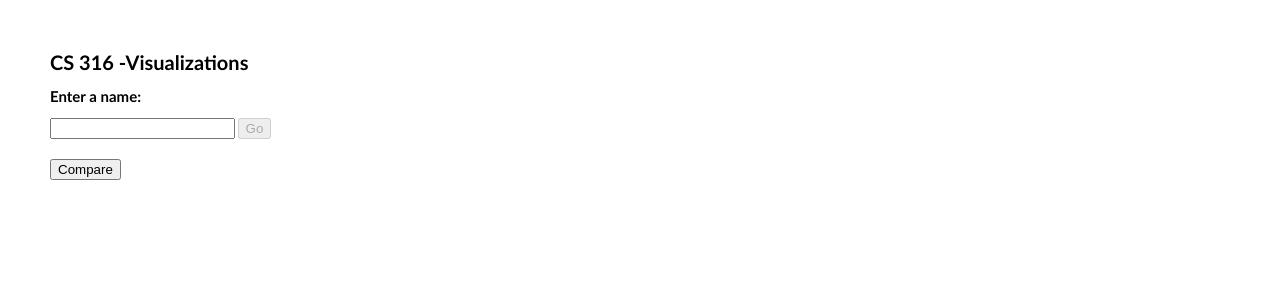
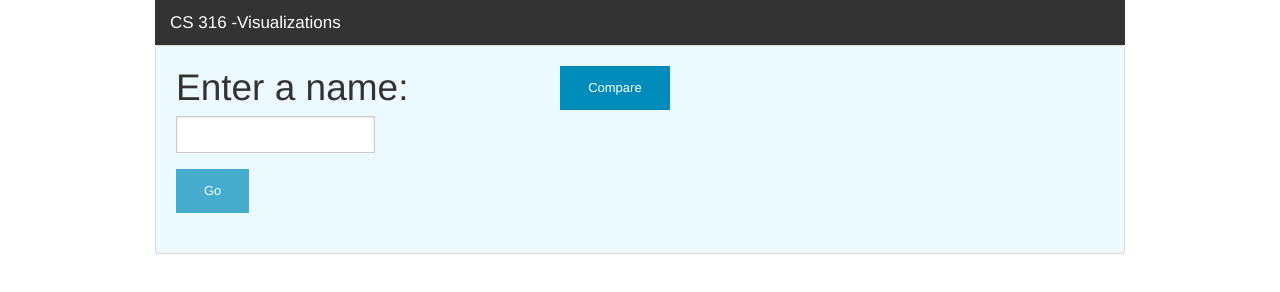
Before and after one commit to jasoncode/316Final, a plain HTML site: page index.html in a window 1280 px wide. Drawn offline with nearby package versions, Linux system fonts and the light colour scheme; some icons are missing.

Commit message:
Pretty buttons

```diff
--- a/index.html
+++ b/index.html
@@ -1,32 +1,59 @@
 <!doctype html>
 <html lang="us" ng-app="app">
-
    <head>
       <meta charset="utf-8">
       <title>jQuery UI Example Page</title>
       <link href="jquery-ui.css" rel="stylesheet">
       <link rel="stylesheet" href="index.css">
+      <link rel="stylesheet" href="foundation.css" />
+      <link rel="stylesheet" href="app.css" />
+      <link href="http://cdnjs.cloudflare.com/ajax/libs/foundicons/3.0.0/foundation-icons.css" rel="stylesheet" />
+      <script src="js/vendor/modernizr.js"></script>
    </head>
-
    <body ng-controller="Control as control">
-  <h1>CS 316 -Visualizations</h1>
+      <!--Top bar -->
+      <div class="row">
+         <div class="large-12 columns">
+            <nav class="top-bar" data-topbar>
+               <ul class="title-area">
+                  <li class="name">
+                     <h1>
+                        <a href="#">
+                        CS 316 -Visualizations
+                        </a>
+                     </h1>
+                  </li>
+                  <li class="toggle-topbar menu-icon"><a href="#"><span>menu</span></a></li>
+               </ul>
+            </nav>
+         </div>
+      </div>
+      <!--Selection Panel-->
+      <div class="row">
+         <div class="large-12 columns">
+            <div class="panel callout radius">
+               <div class="row">
+                  <div class="large-5 columns">
                      <div class="hide" ng-show="control.showSponsoredBills || control.showCosponsoredBills"></div>
                      <div>
                         <h2 class="demoHeaders">Enter a name:</h2>
                         <div class="nameField">
                            <input id="autocomplete1" ng-model="control.representative1">
-      <button ng-disabled="!control.representative1" ng-click="control.runOnePerson()" ng-hide = "control.showSecondName"> Go </button>
+                           <button class="button small" ng-disabled="!control.representative1" ng-click="control.run()"> Go </button>
                         </div>
-
                      </div>
-
-  <button ng-click="control.toggleSecondName()"> {{control.compareButtonText}} </button>
-
+                  </div>
+                  <button class="button small" ng-click="control.toggleSecondName()"> {{control.compareButtonText}} </button>
+                  <div class="large-5 columns">
                      <div ng-show="control.showSecondName">
                         <h2 class="demoHeaders">Enter a second name:</h2>
                         <div class="nameField" ng-show="control.showSecondName">
                            <input id="autocomplete2" ng-model="control.representative2" />
-      <button id="compare" ng-disabled = "!(control.representative1 && control.representative2)"ng-click="control.compare()" type="button">Go</button>
+                        </div>
+                     </div>
+                  </div>
+               </div>
+            </div>
          </div>
       </div>
 
@@ -35,19 +62,15 @@
       <div id="repVsPres" ng-show = "control.showOneSponsorship" class = "graph"></div>
       <div id="controversialGraph" ng-show = "control.showOneSponsorship" class = "graph"></div>
       <div id="contributionsGraph" ng-show = "control.showOneSponsorship" class = "graph"></div>
-
-
       <div id="oneRepSponsorship" class="sponsorship" ng-show="control.showOneSponsorship">
          <h6> {{control.representative1}} Sponsorship </h6>
          <div class="textAndButton">
             <p> Bills Sponsored: {{control.countOneSponsored}}
                <button ng-hide="control.showSponsoredBills" ng-click="control.toggleSponsoredBills()"> See Bills </button>
          </div>
-
          <div ng-show="control.showSponsoredBills">
             <sponsored-bills/>
          </div>
-
          <div>
             <div class="textAndButton">
                <p> Bills Cosponsored: {{control.countOneCosponsored}}
@@ -70,15 +93,10 @@
                   </tr>
                </tbody>
             </table>
-
             <button ng-hide="control.showCosponsors" ng-click="control.toggleCosponsors()">See all {{control.uniqueCosponsorCount}} Cosponsors </button>
-
             <div ng-show="control.showCosponsors">
                <cosponsors/>
             </div>
-
-
-
             <table class="sponsorship-table">
                <caption class="table-title"> Representatives {{control.representative1}} Cosponsors Most Often</Caption>
                <tbody>
@@ -87,19 +105,12 @@
                   </tr>
                </tbody>
             </table>
-
             <button ng-hide="control.showCosponsors" ng-click="control.toggleCosponsored()">See all {{control.cosponsoredCount}} representatives {{control.representative1}} has cosponsored</button>
             <div ng-show="control.showCosponsored">
                <cosponsored-people/>
             </div>
-
-
          </div>
-
-
-
       </div>
-
       <div id="twoRepSponsorship" class="sponsorship" ng-show="control.showTwoSponsorship">
          <h6> {{control.representative1}}'s Bills Cosponsored by {{control.representative2}}</h6>
          <div class="textAndButton">
@@ -109,7 +120,6 @@
          <div ng-show = "control.showRep1Bills">
             <rep1-bills/>
          </div>
-
          <h6> {{control.representative2}}'s Bills Cosponsored by {{control.representative1}}</h6>
          <div class="textAndButton">
             <p> Bills Sponsored: {{control.rep2BillsCount}}
@@ -118,7 +128,6 @@
          <div ng-show = "control.showRep2Bills".>
             <rep2-bills/>
          </div>
-
          <h6> Bills Cosponsored by Both {{control.representative1}} and {{control.representative2}}</h6>
          <div class="textAndButton">
             <p> Bills Sponsored: {{control.cosponsoredBillsCount}}
@@ -127,7 +136,6 @@
          <div ng-show = "control.showJointCosponsored">
             <joint-cosponsored/>
          </div>
-
          <table class="sponsorship-table">
             <caption class="table-title"> {{control.representative1}} and {{control.representative2}} Voting Comparison by Category</caption>
             <thead>
@@ -151,7 +159,6 @@
             <two-categories/>
          </div>
       </div>
-
       <script src="./bower_components/angular/angular.js"></script>
       <script type="text/javascript" src="./js/app.module.js"></script>
       <script src="//code.jquery.com/jquery-1.10.2.js"></script>
@@ -187,7 +194,6 @@
       <script type="text/javascript" src="./js/twoCategories/twoCategories.directive.js"></script>
       <script type="text/javascript" src="./js/dataservice/dataservice.module.js"></script>
       <script type="text/javascript" src="./js/dataservice/dataservice.js"></script>
-
       <!--Autocomplete script-->
       <script>
          $("#autocomplete1").autocomplete({
@@ -211,5 +217,4 @@
 
       </script>
    </body>
-
 </html>
--- a/js/control/control.js
+++ b/js/control/control.js
@@ -24,8 +24,7 @@
     vm.showRep2Bills = false;
     vm.showJointCosponsored = false;
     vm.showTwoCategories = false;
-    vm.runOnePerson = runOnePerson;
-    vm.compare = compare;
+    vm.run = run;
     vm.toggleSponsoredBills = toggleSponsoredBills;
     vm.toggleCosponsoredBills = toggleCosponsoredBills;
     vm.toggleCosponsors = toggleCosponsors;
@@ -37,17 +36,15 @@
     vm.toggleTwoCategories = toggleTwoCategories;
     vm.compareButtonText = "Compare";
 
-    $scope.processBillNumber = processBillNumber;
 
-    function processBillNumber(number) {
-      var startInfo = findBillStart(number);
-      var start = startInfo[0];
-      var startLength = startInfo[1];
-      var mid = number.substring(startLength, number.indexOf('-'));
-      var end = ' (' + number.substring(number.indexOf('-') + 1) + 'th' + ')';
-      return start + mid + end;
+    function run(){
+      if(vm.showSecondName){
+        compare();
+      }
+      else{
+        runOnePerson();
+      }
     }
-
 
     function toggleSponsoredBills() {
       vm.showSponsoredBills = !vm.showSponsoredBills;
```
Lines whose indentation alone changed are shown as unchanged.
